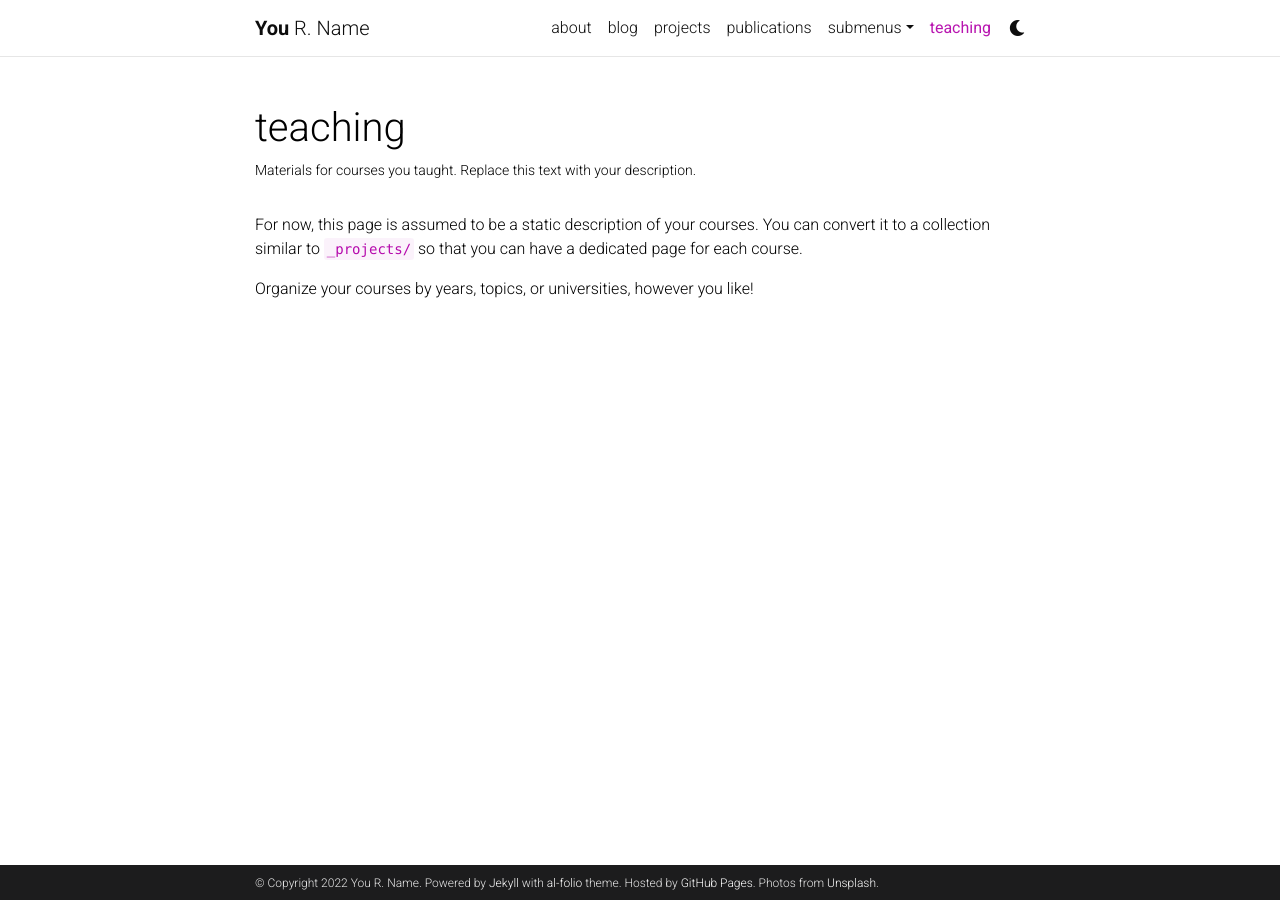
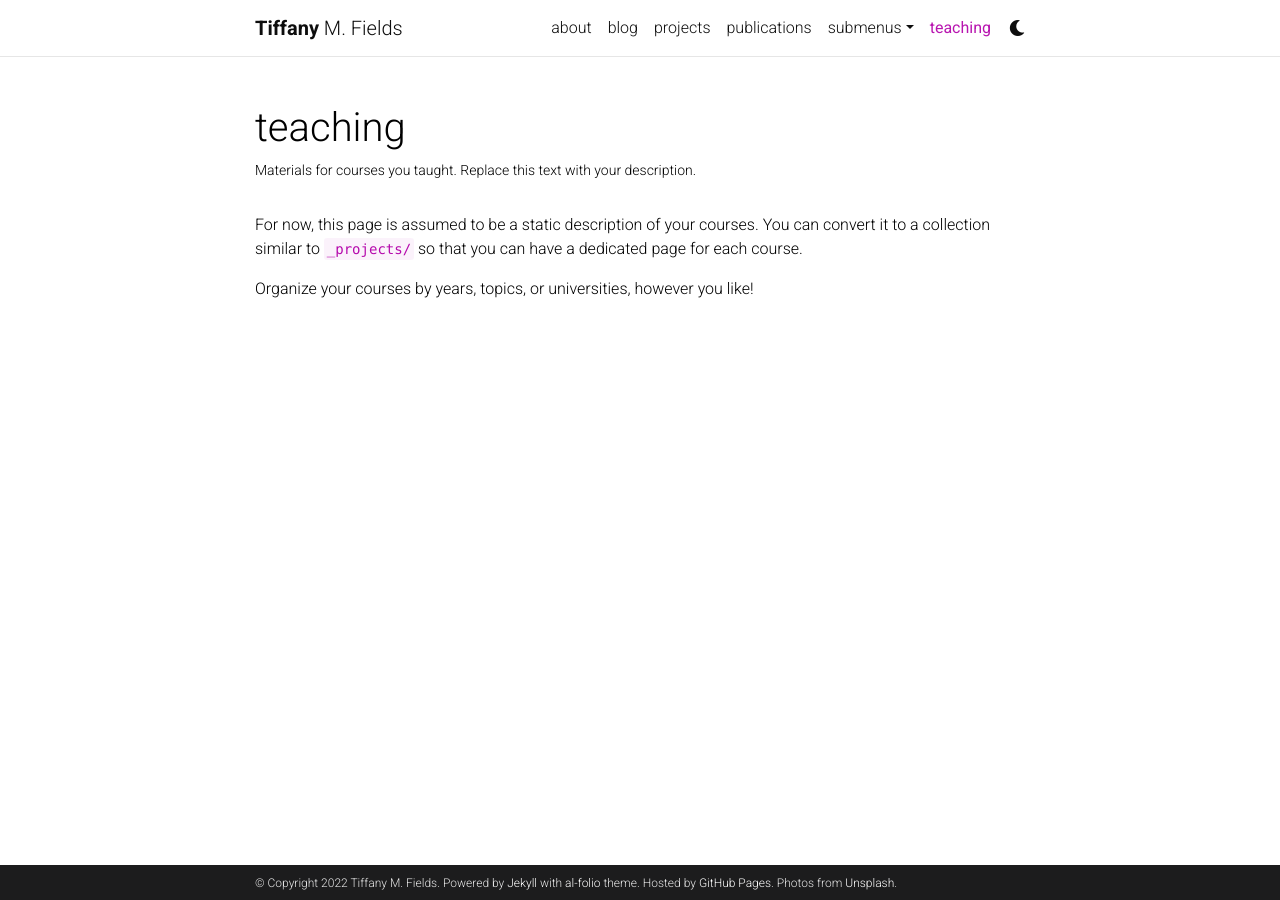
Before and after one commit to tiffzny/tiffzny.github.io, a Jekyll site: the page built from _pages/teaching.md, in a window 1280 px wide. Built offline with Jekyll 4.4.1, drawn with Linux system fonts in a browser that asks for light colours; comment, search, counter and statistics services are not loaded; a style sheet for code colours, icons or effects is not loaded.

Commit message:
Updated _config

```diff
--- a/_config.yml
+++ b/_config.yml
@@ -3,10 +3,10 @@
 # -----------------------------------------------------------------------------
 
 title: blank # the website title (if blank, full name will be used instead)
-first_name: You
-middle_name: R.
-last_name: Name
-email: you@example.com
+first_name: Tiffany
+middle_name: M.
+last_name: Fields
+email: tiffzny@gmail.com
 description: > # the ">" symbol means to ignore newlines until "footer_text:"
   A simple, whitespace theme for academics. Based on [*folio](https://github.com/bogoli/-folio) design.
 footer_text: >
@@ -16,9 +16,9 @@
 keywords: jekyll, jekyll-theme, academic-website, portfolio-website  # add your own keywords or leave empty
 
 lang: en # the language of your site (for example: en, fr, cn, ru, etc.)
-icon: 🔥 # the emoji used as the favicon
-url: https://alshedivat.github.io # the base hostname & protocol for your site
-baseurl: /al-folio # the subpath of your site, e.g. /blog/
+icon: ✨ # the emoji used as the favicon
+url: https://tiffzny.github.io # the base hostname & protocol for your site
+baseurl: # the subpath of your site, e.g. /blog/
 last_updated: false # set to true if you want to display last updated in the footer
 impressum_path:  # set to path to include impressum link in the footer, use the same path as permalink in a page, helps to conform with EU GDPR
 
```
